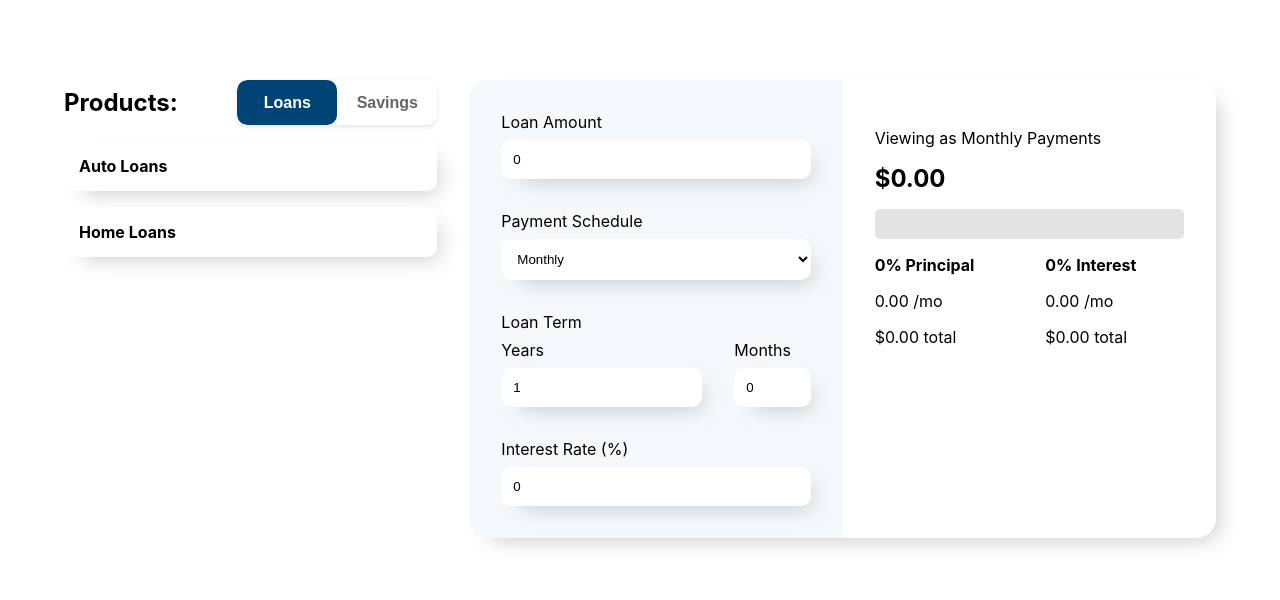
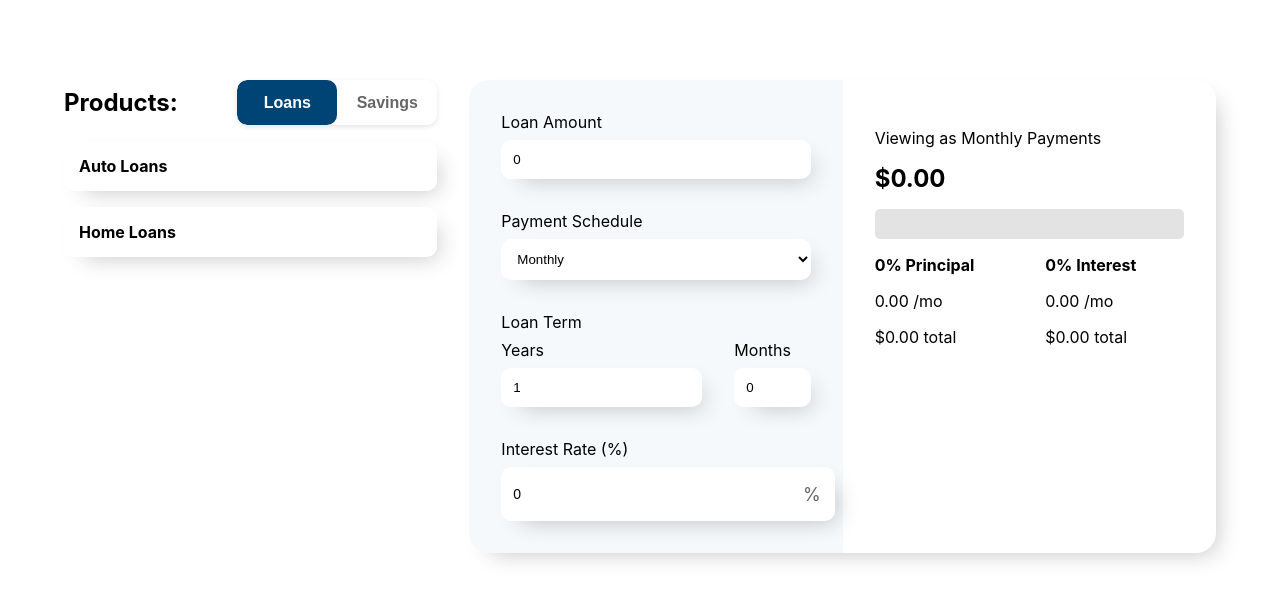
Before and after one commit to JakeWyMoore/loan_calculator, a React (Create React App) app: page / in a window 1280 px wide. Shown: the top 600 px of the page. Built offline with nearby package versions, Linux system fonts and the light colour scheme.

Commit message:
add percentage sign to interest rate

```diff
--- a/src/App.js
+++ b/src/App.js
@@ -205,7 +205,10 @@ function LoanCalculator({ interestRate, setInterestRate }) {
                   </div>
                   <div className={classes.inputGroup}>
                       <label>Interest Rate (%)</label>
-                      <input type="number" value={interestRate} onChange={(e) => setInterestRate(parseFloat(e.target.value) || 0)} />
+                      <div className={classes.inputContainer}>
+                        <input className={classes.inputField} type="number" value={interestRate} onChange={(e) => setInterestRate(parseFloat(e.target.value) || 0)} />
+                        <span className={classes.inputSuffix}>%</span>
+                    </div>
                   </div>
               </div>
 
--- a/src/LoanCalculator.module.css
+++ b/src/LoanCalculator.module.css
@@ -68,6 +68,29 @@
     flex-direction: column;
     width: 100%;
     gap: .5rem;
+}
+.inputContainer {
+    position: relative;
+}
+
+.inputField {
+    width: 100%;
+    padding-right: 20px; /* Make space for the % */
+    padding-left: 5px;
+    height: 30px; /* Adjust height as needed */
+    border: 1px solid #ccc;
+    border-radius: 5px;
+    font-size: 14px;
+}
+
+.inputSuffix {
+    position: absolute;
+    right: -10px;
+    top: 50%;
+    transform: translateY(-50%);
+    pointer-events: none; /* Prevent user from interacting with % */
+    color: #666;
+    font-size: 18px;
 }
 .inputGroup .doubleInput {
     display: flex;
```
